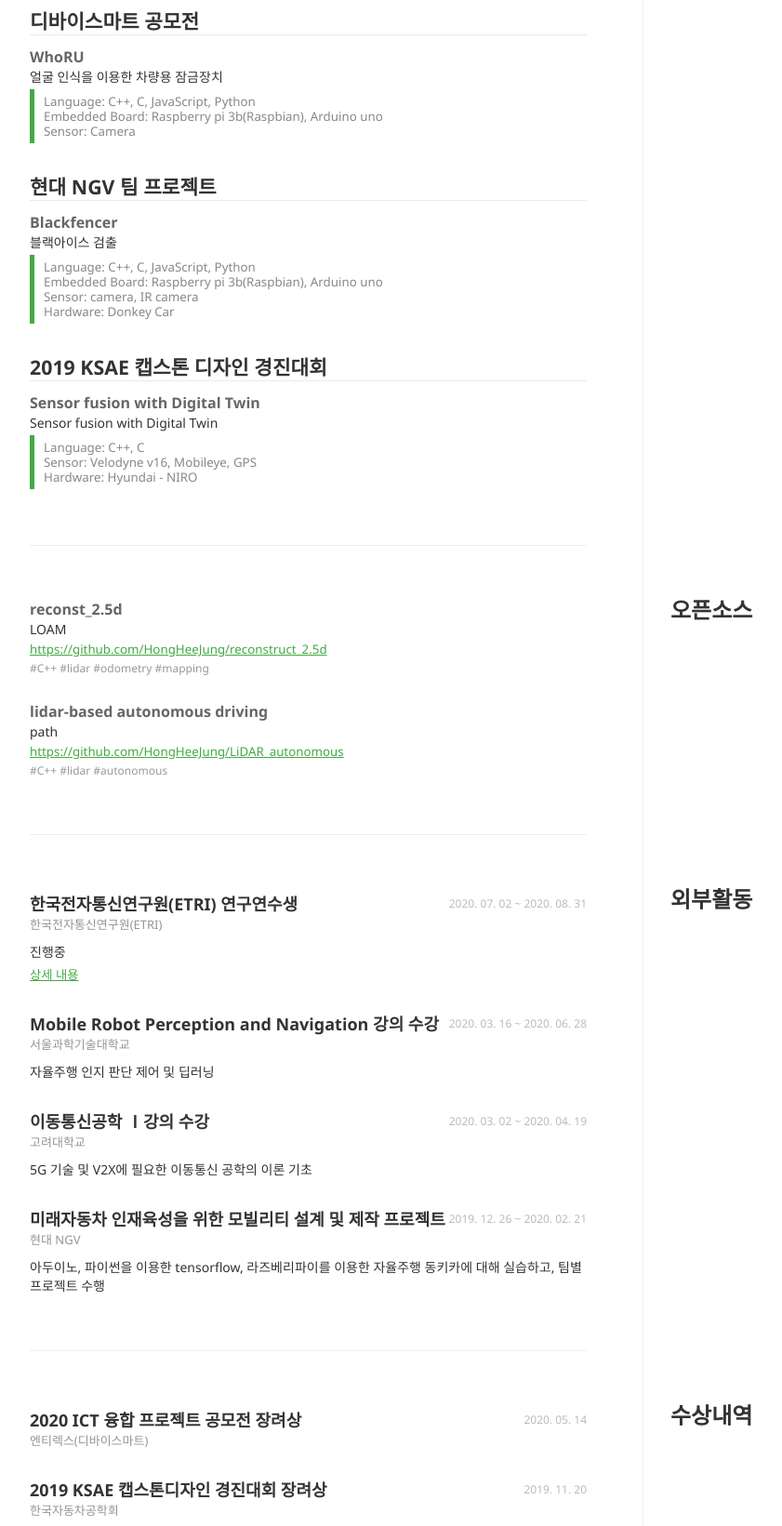
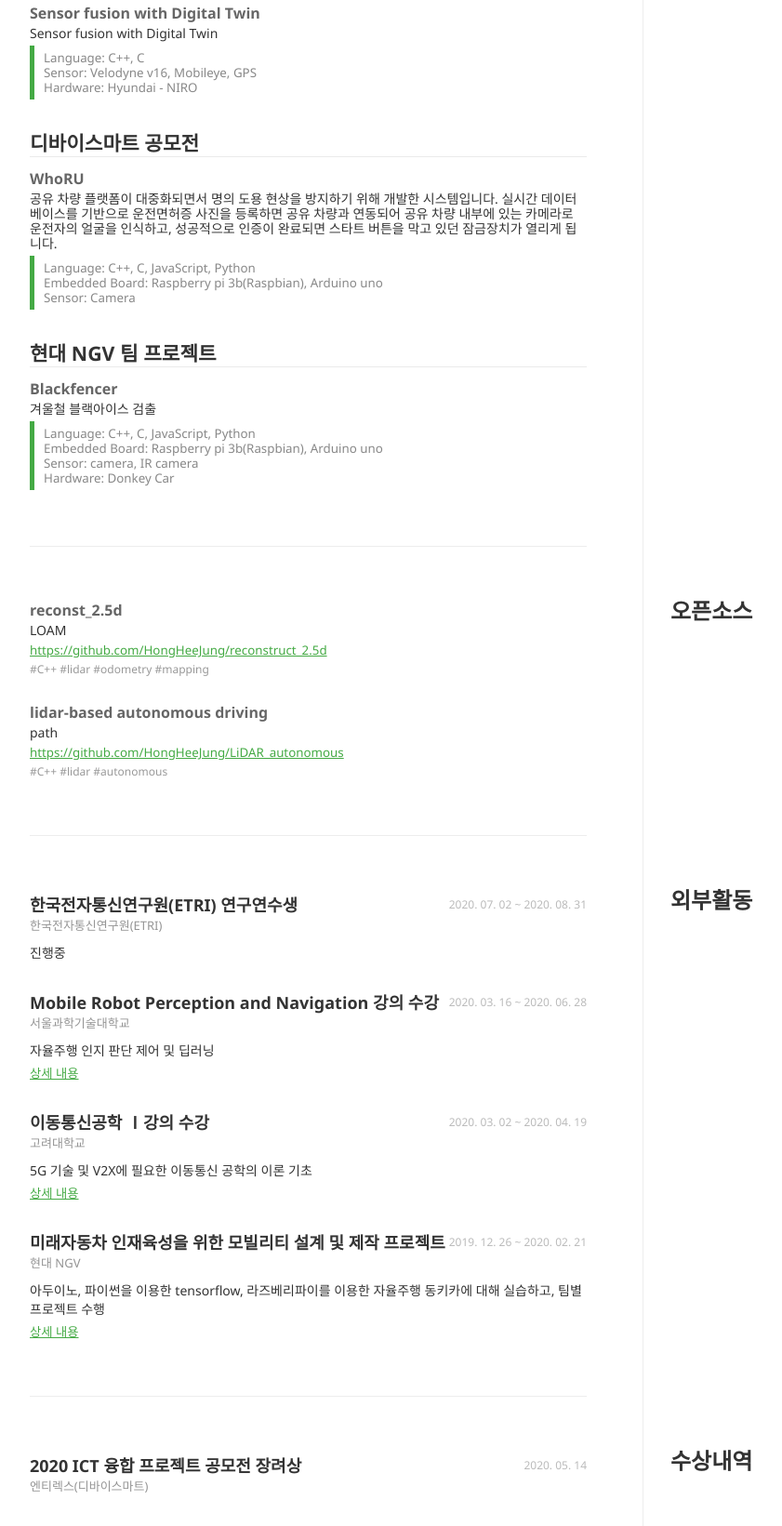
Before and after one commit to HongHeeJung/HongHeeJung.github.io, a plain HTML site: page index.html in a window 1280 px wide. Shown: the part 639-2280 px from the top of the page at 93% size, without its empty margins (188-1029 px from the left). Drawn offline with Linux system fonts and the light colour scheme.

Commit message:
Update index.html

```diff
--- a/index.html
+++ b/index.html
@@ -96,39 +96,6 @@
                     </blockquote>
                   </p>
                 </li>
-
-              <strong>디바이스마트 공모전</strong>
-              <ul>
-                <li>
-                  <h3><a href="#" target="_blank">WhoRU</a></h3>
-                  <p class="detail">
-                    얼굴 인식을 이용한 차량용 잠금장치
-                    <blockquote>
-                      Language: C++, C, JavaScript, Python <br>
-                      Embedded Board: Raspberry pi 3b(Raspbian), Arduino uno <br>
-                      Sensor: Camera
-                    </blockquote>
-                  </p>
-                </li>
-
-              <strong>현대 NGV 팀 프로젝트</strong>
-              <ul>
-                <li>
-                  <h3><a href="#" target="_blank">Blackfencer</a></h3>
-                  <p class="detail">
-                    블랙아이스 검출
-                    <blockquote>
-                      Language: C++, C, JavaScript, Python <br>
-                      Embedded Board: Raspberry pi 3b(Raspbian), Arduino uno <br>
-                      Sensor: camera, IR camera <br>
-                      Hardware: Donkey Car
-                    </blockquote>
-                  </p>
-                </li>
-              </ul>
-
-              <strong>2019 KSAE 캡스톤 디자인 경진대회</strong>
-              <ul>
                 <li>
                   <h3><a href="#" target="_blank">Sensor fusion with Digital Twin</a></h3>
                   <p class="detail">
@@ -137,6 +104,40 @@
                       Language: C++, C <br>
                       Sensor: Velodyne v16, Mobileye, GPS <br>
                       Hardware: Hyundai - NIRO
+                    </blockquote>
+                  </p>
+                </li>
+              </ul>
+
+              <strong>디바이스마트 공모전</strong>
+              <ul>
+                <li>
+                  <h3><a href="#" target="_blank">WhoRU</a></h3>
+                  <p class="detail">
+                    공유 차량 플랫폼이 대중화되면서 명의 도용 현상을 방지하기 위해 개발한 시스템입니다.
+                    실시간 데이터베이스를 기반으로 운전면허증 사진을 등록하면 공유 차량과 연동되어
+                    공유 차량 내부에 있는 카메라로 운전자의 얼굴을 인식하고,
+                    성공적으로 인증이 완료되면 스타트 버튼을 막고 있던 잠금장치가 열리게 됩니다.
+                    <blockquote>
+                      Language: C++, C, JavaScript, Python <br>
+                      Embedded Board: Raspberry pi 3b(Raspbian), Arduino uno <br>
+                      Sensor: Camera
+                    </blockquote>
+                  </p>
+                </li>
+              </ul>
+
+              <strong>현대 NGV 팀 프로젝트</strong>
+              <ul>
+                <li>
+                  <h3><a href="#" target="_blank">Blackfencer</a></h3>
+                  <p class="detail">
+                    겨울철 블랙아이스 검출
+                    <blockquote>
+                      Language: C++, C, JavaScript, Python <br>
+                      Embedded Board: Raspberry pi 3b(Raspbian), Arduino uno <br>
+                      Sensor: camera, IR camera <br>
+                      Hardware: Donkey Car
                     </blockquote>
                   </p>
                 </li>
@@ -182,7 +183,6 @@
                   <span class="date">2020. 07. 02 ~ 2020. 08. 31</span>
                   <p class="detail">
                     진행중
-                    <a href="https://github.com/HongHeeJung/reconstruct_2.5d" target="_blank">상세 내용</a>
                   </p>
                 </li>
 
@@ -192,6 +192,7 @@
                   <span class="date">2020. 03. 16 ~ 2020. 06. 28</span>
                   <p class="detail">
                     자율주행 인지 판단 제어 및 딥러닝
+                    <a href="https://liveituphj.tistory.com/18" target="_blank">상세 내용</a>
                   </p>
                 </li>
 
@@ -201,6 +202,7 @@
                   <span class="date">2020. 03. 02 ~ 2020. 04. 19</span>
                   <p class="detail">
                     5G 기술 및 V2X에 필요한 이동통신 공학의 이론 기초
+                    <a href="https://liveituphj.tistory.com/6" target="_blank">상세 내용</a>
                   </p>
                 </li>
 
@@ -209,7 +211,9 @@
                   <h4 class="organization">현대 NGV</h4>
                   <span class="date">2019. 12. 26 ~ 2020. 02. 21</span>
                   <p class="detail">
-                    아두이노, 파이썬을 이용한 tensorflow, 라즈베리파이를 이용한 자율주행 동키카에 대해 실습하고, 팀별 프로젝트 수행
+                    아두이노, 파이썬을 이용한 tensorflow, 라즈베리파이를 이용한 자율주행 동키카에 대해 실습하고,
+                    팀별 프로젝트 수행
+                    <a href="https://liveituphj.tistory.com/1" target="_blank">상세 내용</a>
                   </p>
                 </li>
               </ul>
```
